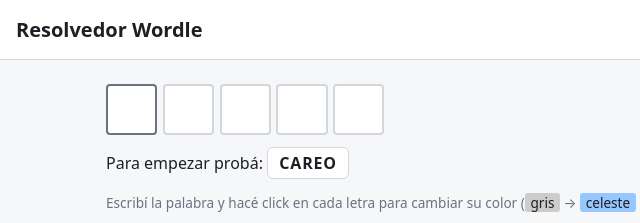
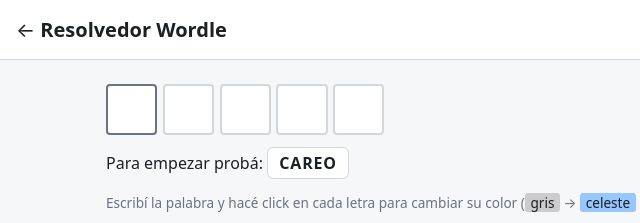
Before and after one commit to manuelkucharuk/juegosLn, a plain HTML site: page wordle solver/index.html in a window 1280 px wide. Shown: the top 223 px of the page, 0-640 px from the left. Drawn offline with Linux system fonts and the light colour scheme.

Commit message:
Link para volver a la landing desde Wordle

```diff
--- a/wordle solver/index.html
+++ b/wordle solver/index.html
@@ -8,7 +8,7 @@
 </head>
 <body>
   <header>
-    <h1>Resolvedor Wordle</h1>
+    <h1><a href="../index.html" style="color:inherit;text-decoration:none;font-weight:400" title="Volver a Juegos">←</a> Resolvedor Wordle</h1>
     <div class="modes" role="radiogroup" aria-label="Cantidad de letras">
       <button data-n="5" class="mode">5</button>
       <button data-n="6" class="mode">6</button>
```
